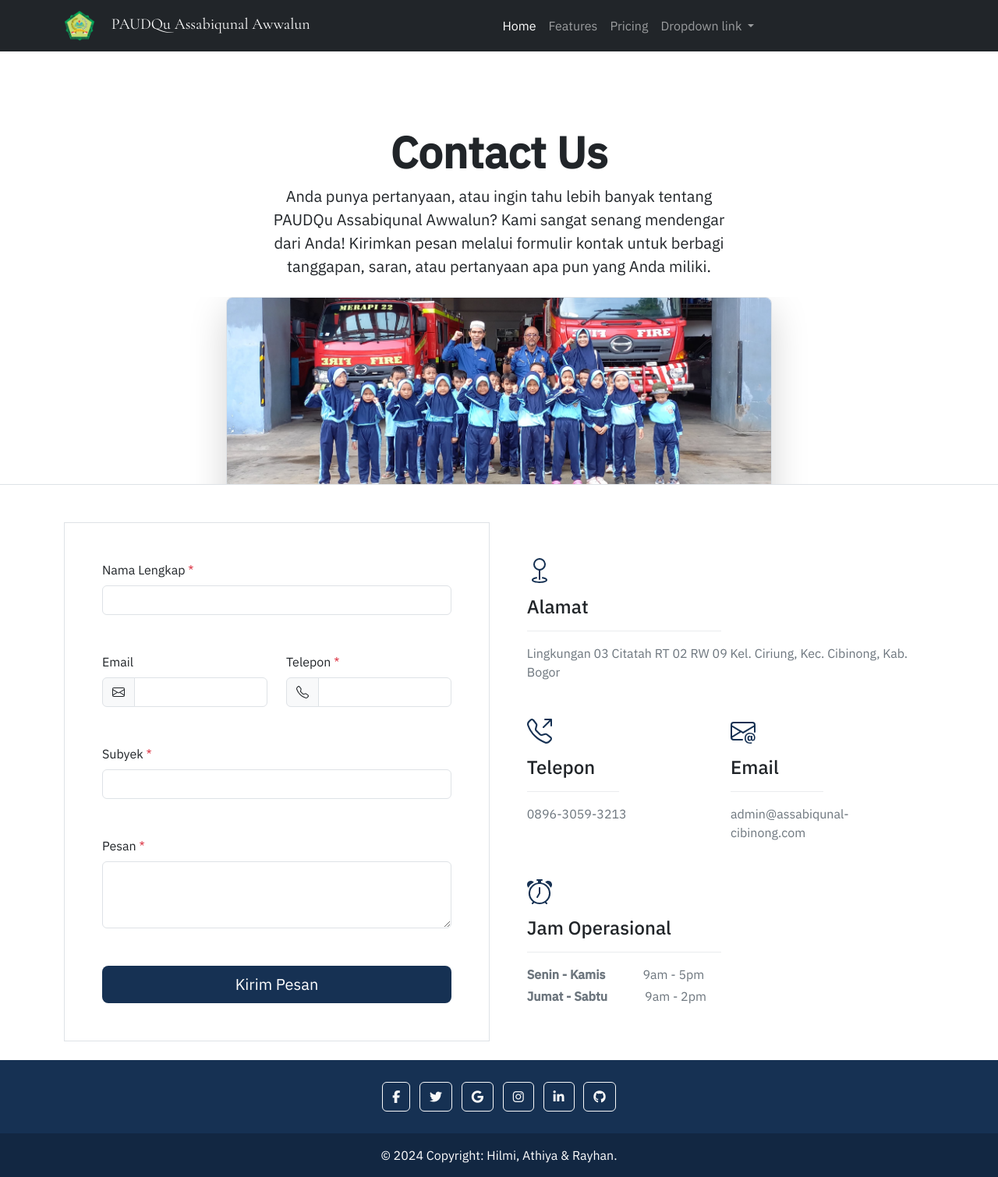
After one commit to rayhansfr/uas-pwl, a PHP site: page /contact.php in a window 1280 px wide. The commit adds this page. Shown: the whole page at 78% size. Run offline with PHP 8.4, Linux system fonts and the light colour scheme.

Commit message:
updating contact us page, not include the js

```diff
--- a/components/footer.php
+++ b/components/footer.php
@@ -0,0 +1,30 @@
+<!-- FOOTER GOES HERE -->
+<footer class="text-center text-white footer-sm">
+    <div class="container p-4 pb-0">
+        <section class="mb-4">
+
+            <a class="btn btn-outline-light btn-floating m-1" href="#!" role="button">
+                <i class="fab fa-facebook-f"></i>
+            </a>
+            <a class="btn btn-outline-light btn-floating m-1" href="#!" role="button">
+                <i class="fab fa-twitter"></i>
+            </a>
+            <a class="btn btn-outline-light btn-floating m-1" href="#!" role="button">
+                <i class="fab fa-google"></i>
+            </a>
+            <a class="btn btn-outline-light btn-floating m-1" href="#!" role="button">
+                <i class="fab fa-instagram"></i>
+            </a>
+            <a class="btn btn-outline-light btn-floating m-1" href="#!" role="button">
+                <i class="fab fa-linkedin-in"></i>
+            </a>
+            <a class="btn btn-outline-light btn-floating m-1" href="#!" role="button">
+                <i class="fab fa-github"></i>
+            </a>
+        </section>
+    </div>
+
+    <div class="text-center p-3 footer-cr">
+        © 2024 Copyright: Hilmi, Athiya & Rayhan.
+    </div>
+</footer>
--- a/components/link.php
+++ b/components/link.php
@@ -8,3 +8,6 @@
 <link rel="preconnect" href="https://fonts.googleapis.com">
 <link rel="preconnect" href="https://fonts.gstatic.com" crossorigin>
 <link href="https://fonts.googleapis.com/css2?family=Cormorant+Garamond&family=IBM+Plex+Sans:wght@400;500&display=swap" rel="stylesheet">
+
+<!-- Icon -->
+<link rel="stylesheet" href="https://cdnjs.cloudflare.com/ajax/libs/font-awesome/6.5.1/css/all.min.css" integrity="sha512-DTOQO9RWCH3ppGqcWaEA1BIZOC6xxalwEsw9c2QQeAIftl+Vegovlnee1c9QX4TctnWMn13TZye+giMm8e2LwA==" crossorigin="anonymous" referrerpolicy="no-referrer" />
--- /dev/null
+++ b/contact.php
@@ -0,0 +1,184 @@
+<!DOCTYPE html>
+<html lang="en">
+  <head>
+    <meta charset="UTF-8">
+    <meta name="viewport" content="width=device-width, initial-scale=1.0">
+    <title>Contact Us</title>
+
+    <link href="https://cdn.jsdelivr.net/npm/bootstrap@5.3.2/dist/css/bootstrap.min.css" rel="stylesheet" integrity="sha384-T3c6CoIi6uLrA9TneNEoa7RxnatzjcDSCmG1MXxSR1GAsXEV/Dwwykc2MPK8M2HN" crossorigin="anonymous">
+    <?php include 'components/link.php'; ?>
+  </head>
+
+  <body>
+    <?php include 'components/navbar.php'; ?>
+
+    <!-- BASA BASI GOES HERE -->
+    <section id="contact">
+        <div class="px-4 pt-5 my-5 text-center border-bottom">
+            <h1 class="display-4 fw-bold">Contact Us</h1>
+            <div class="col-lg-6 mx-auto">
+                <p class="lead mb-4">Anda punya pertanyaan, atau ingin tahu lebih banyak tentang PAUDQu Assabiqunal Awwalun? Kami sangat senang mendengar dari Anda! Kirimkan pesan melalui formulir kontak untuk berbagi tanggapan, saran, atau pertanyaan apa pun yang Anda miliki.</p>
+            </div>
+
+            <div class="overflow-hidden" style="max-height: 30vh;">
+                <div class="container px-5">
+                    <img src="assets/contact/damkar1.jpg" class="img-fluid border rounded-3 shadow-lg mb-4" alt="Example image" width="700" height="500" loading="lazy">
+                </div>
+            </div>
+        </div>
+    </section>
+
+    <!-- FORM GOES HERE -->
+    <section id="form-message">
+        <div class="container">
+            <div class="row gy-4 gy-md-5 gy-lg-0 align-items-md-center mb-4">
+                <div class="col-12 col-lg-6">
+                    <div class="border overflow-hidden">
+                        <form action="#!">
+                            <div class="row gy-4 gy-xl-5 p-4 p-xl-5">
+                                <!-- FORM NAMA -->
+                                <div class="col-12">
+                                    <label for="nama" class="form-label">Nama Lengkap <span class="text-danger">*</span></label>
+                                    <input type="text" class="form-control" id="nama" name="nama" value="" required>
+                                </div>
+
+                                <!-- FORM EMAIL DAN PHONE -->
+                                <div class="col-12 col-md-6">
+                                    <label for="email" class="form-label">Email</label>
+                                    <div class="input-group">
+                                        <span class="input-group-text">
+                                            <svg xmlns="http://www.w3.org/2000/svg" width="16" height="16" fill="currentColor" class="bi bi-envelope" viewBox="0 0 16 16">
+                                                <path d="M0 4a2 2 0 0 1 2-2h12a2 2 0 0 1 2 2v8a2 2 0 0 1-2 2H2a2 2 0 0 1-2-2V4Zm2-1a1 1 0 0 0-1 1v.217l7 4.2 7-4.2V4a1 1 0 0 0-1-1H2Zm13 2.383-4.708 2.825L15 11.105V5.383Zm-.034 6.876-5.64-3.471L8 9.583l-1.326-.795-5.64 3.47A1 1 0 0 0 2 13h12a1 1 0 0 0 .966-.741ZM1 11.105l4.708-2.897L1 5.383v5.722Z" />
+                                            </svg>
+                                        </span>
+                                        <input type="email" class="form-control" id="email" name="email" value="">
+                                    </div>
+                                </div>
+                                <div class="col-12 col-md-6">
+                                    <label for="phone" class="form-label">Telepon <span class="text-danger">*</span></label>
+                                    <div class="input-group">
+                                        <span class="input-group-text">
+                                            <svg xmlns="http://www.w3.org/2000/svg" width="16" height="16" fill="currentColor" class="bi bi-telephone" viewBox="0 0 16 16">
+                                            <path d="M3.654 1.328a.678.678 0 0 0-1.015-.063L1.605 2.3c-.483.484-.661 1.169-.45 1.77a17.568 17.568 0 0 0 4.168 6.608 17.569 17.569 0 0 0 6.608 4.168c.601.211 1.286.033 1.77-.45l1.034-1.034a.678.678 0 0 0-.063-1.015l-2.307-1.794a.678.678 0 0 0-.58-.122l-2.19.547a1.745 1.745 0 0 1-1.657-.459L5.482 8.062a1.745 1.745 0 0 1-.46-1.657l.548-2.19a.678.678 0 0 0-.122-.58L3.654 1.328zM1.884.511a1.745 1.745 0 0 1 2.612.163L6.29 2.98c.329.423.445.974.315 1.494l-.547 2.19a.678.678 0 0 0 .178.643l2.457 2.457a.678.678 0 0 0 .644.178l2.189-.547a1.745 1.745 0 0 1 1.494.315l2.306 1.794c.829.645.905 1.87.163 2.611l-1.034 1.034c-.74.74-1.846 1.065-2.877.702a18.634 18.634 0 0 1-7.01-4.42 18.634 18.634 0 0 1-4.42-7.009c-.362-1.03-.037-2.137.703-2.877L1.885.511z" />
+                                            </svg>
+                                        </span>
+                                        <input type="tel" class="form-control" id="phone" name="phone" value="" required>
+                                    </div>
+                                </div>
+
+                                <!-- FORM SUBJECT -->
+                                <div class="col-12">
+                                    <label for="subject" class="form-label">Subyek <span class="text-danger">*</span></label>
+                                    <input type="text" class="form-control" id="subject" name="subject" value="" required>
+                                </div>
+
+                                <!-- FORM MESSAGE -->
+                                <div class="col-12">
+                                    <label for="message" class="form-label">Pesan <span class="text-danger">*</span></label>
+                                    <textarea class="form-control" id="message" name="message" rows="3" required></textarea>
+                                </div>
+
+                                <!-- BUTTON SUBMIT -->
+                                <div class="col-12">
+                                    <div class="d-grid">
+                                        <button class="btn btn-cust btn-lg" type="submit">Kirim Pesan</button>
+                                    </div>
+                                </div>
+                            </div>
+                        </form>
+                    </div>
+                </div>
+
+
+                <div class="col-12 col-lg-6">
+                    <div class="row justify-content-xl-center">
+                        <div class="col-12 col-xl-11">
+
+                            <!-- ALAMAT -->
+                            <div class="mb-4 mb-md-5">
+                                <div class="mb-3 text-primary">
+                                    <svg xmlns="http://www.w3.org/2000/svg" width="32" height="32" fill="#163153" class="bi bi-geo" viewBox="0 0 16 16">
+                                        <path fill-rule="evenodd" d="M8 1a3 3 0 1 0 0 6 3 3 0 0 0 0-6zM4 4a4 4 0 1 1 4.5 3.969V13.5a.5.5 0 0 1-1 0V7.97A4 4 0 0 1 4 3.999zm2.493 8.574a.5.5 0 0 1-.411.575c-.712.118-1.28.295-1.655.493a1.319 1.319 0 0 0-.37.265.301.301 0 0 0-.057.09V14l.002.008a.147.147 0 0 0 .016.033.617.617 0 0 0 .145.15c.165.13.435.27.813.395.751.25 1.82.414 3.024.414s2.273-.163 3.024-.414c.378-.126.648-.265.813-.395a.619.619 0 0 0 .146-.15.148.148 0 0 0 .015-.033L12 14v-.004a.301.301 0 0 0-.057-.09 1.318 1.318 0 0 0-.37-.264c-.376-.198-.943-.375-1.655-.493a.5.5 0 1 1 .164-.986c.77.127 1.452.328 1.957.594C12.5 13 13 13.4 13 14c0 .426-.26.752-.544.977-.29.228-.68.413-1.116.558-.878.293-2.059.465-3.34.465-1.281 0-2.462-.172-3.34-.465-.436-.145-.826-.33-1.116-.558C3.26 14.752 3 14.426 3 14c0-.599.5-1 .961-1.243.505-.266 1.187-.467 1.957-.594a.5.5 0 0 1 .575.411z" />
+                                    </svg>
+                                </div>
+                                <div>
+                                    <h4 class="mb-2">Alamat</h4>
+                                    <hr class="w-50 mb-3 border-dark-subtle">
+                                    <address class="m-0 text-secondary">Lingkungan 03 Citatah RT 02 RW 09 Kel. Ciriung, Kec. Cibinong, Kab. Bogor</address>
+                                </div>
+                            </div>
+
+
+                            <div class="row mb-sm-4 mb-md-5">
+                                <!-- TELEPON -->
+                                <div class="col-12 col-sm-6">
+                                    <div class="mb-4 mb-sm-0">
+                                        <div class="mb-3 text-primary">
+                                            <svg xmlns="http://www.w3.org/2000/svg" width="32" height="32" fill="#163153" class="bi bi-telephone-outbound" viewBox="0 0 16 16">
+                                                <path d="M3.654 1.328a.678.678 0 0 0-1.015-.063L1.605 2.3c-.483.484-.661 1.169-.45 1.77a17.568 17.568 0 0 0 4.168 6.608 17.569 17.569 0 0 0 6.608 4.168c.601.211 1.286.033 1.77-.45l1.034-1.034a.678.678 0 0 0-.063-1.015l-2.307-1.794a.678.678 0 0 0-.58-.122l-2.19.547a1.745 1.745 0 0 1-1.657-.459L5.482 8.062a1.745 1.745 0 0 1-.46-1.657l.548-2.19a.678.678 0 0 0-.122-.58L3.654 1.328zM1.884.511a1.745 1.745 0 0 1 2.612.163L6.29 2.98c.329.423.445.974.315 1.494l-.547 2.19a.678.678 0 0 0 .178.643l2.457 2.457a.678.678 0 0 0 .644.178l2.189-.547a1.745 1.745 0 0 1 1.494.315l2.306 1.794c.829.645.905 1.87.163 2.611l-1.034 1.034c-.74.74-1.846 1.065-2.877.702a18.634 18.634 0 0 1-7.01-4.42 18.634 18.634 0 0 1-4.42-7.009c-.362-1.03-.037-2.137.703-2.877L1.885.511zM11 .5a.5.5 0 0 1 .5-.5h4a.5.5 0 0 1 .5.5v4a.5.5 0 0 1-1 0V1.707l-4.146 4.147a.5.5 0 0 1-.708-.708L14.293 1H11.5a.5.5 0 0 1-.5-.5z" />
+                                            </svg>
+                                        </div>
+                                        <div>
+                                            <h4 class="mb-2">Telepon</h4>
+                                            <hr class="w-50 mb-3 border-dark-subtle">
+                                            <p class="mb-0">
+                                                <a class="link-secondary text-decoration-none" href="tel:+6289630593213">0896-3059-3213</a>
+                                            </p>
+                                        </div>
+                                    </div>
+                                </div>
+
+                                <!-- EMAIL -->
+                                <div class="col-12 col-sm-6">
+                                    <div class="mb-4 mb-sm-0">
+                                        <div class="mb-3 text-primary">
+                                            <svg xmlns="http://www.w3.org/2000/svg" width="32" height="32" fill="#163153" class="bi bi-envelope-at" viewBox="0 0 16 16">
+                                                <path d="M2 2a2 2 0 0 0-2 2v8.01A2 2 0 0 0 2 14h5.5a.5.5 0 0 0 0-1H2a1 1 0 0 1-.966-.741l5.64-3.471L8 9.583l7-4.2V8.5a.5.5 0 0 0 1 0V4a2 2 0 0 0-2-2H2Zm3.708 6.208L1 11.105V5.383l4.708 2.825ZM1 4.217V4a1 1 0 0 1 1-1h12a1 1 0 0 1 1 1v.217l-7 4.2-7-4.2Z" />
+                                                <path d="M14.247 14.269c1.01 0 1.587-.857 1.587-2.025v-.21C15.834 10.43 14.64 9 12.52 9h-.035C10.42 9 9 10.36 9 12.432v.214C9 14.82 10.438 16 12.358 16h.044c.594 0 1.018-.074 1.237-.175v-.73c-.245.11-.673.18-1.18.18h-.044c-1.334 0-2.571-.788-2.571-2.655v-.157c0-1.657 1.058-2.724 2.64-2.724h.04c1.535 0 2.484 1.05 2.484 2.326v.118c0 .975-.324 1.39-.639 1.39-.232 0-.41-.148-.41-.42v-2.19h-.906v.569h-.03c-.084-.298-.368-.63-.954-.63-.778 0-1.259.555-1.259 1.4v.528c0 .892.49 1.434 1.26 1.434.471 0 .896-.227 1.014-.643h.043c.118.42.617.648 1.12.648Zm-2.453-1.588v-.227c0-.546.227-.791.573-.791.297 0 .572.192.572.708v.367c0 .573-.253.744-.564.744-.354 0-.581-.215-.581-.8Z" />
+                                            </svg>
+                                        </div>
+                                        <div>
+                                            <h4 class="mb-2">Email</h4>
+                                            <hr class="w-50 mb-3 border-dark-subtle">
+                                            <p class="mb-0">
+                                                <a class="link-secondary text-decoration-none" href="mailto:admin@assabiqunal-cibinong.com">admin@assabiqunal-cibinong.com</a>
+                                            </p>
+                                        </div>
+                                    </div>
+                                </div>
+                            </div>
+
+                            <!-- JAM OPERASIONAL -->
+                            <div>
+                                <div class="mb-3 text-primary">
+                                    <svg xmlns="http://www.w3.org/2000/svg" width="32" height="32" fill="#163153" class="bi bi-alarm" viewBox="0 0 16 16">
+                                    <path d="M8.5 5.5a.5.5 0 0 0-1 0v3.362l-1.429 2.38a.5.5 0 1 0 .858.515l1.5-2.5A.5.5 0 0 0 8.5 9V5.5z" />
+                                    <path d="M6.5 0a.5.5 0 0 0 0 1H7v1.07a7.001 7.001 0 0 0-3.273 12.474l-.602.602a.5.5 0 0 0 .707.708l.746-.746A6.97 6.97 0 0 0 8 16a6.97 6.97 0 0 0 3.422-.892l.746.746a.5.5 0 0 0 .707-.708l-.601-.602A7.001 7.001 0 0 0 9 2.07V1h.5a.5.5 0 0 0 0-1h-3zm1.038 3.018a6.093 6.093 0 0 1 .924 0 6 6 0 1 1-.924 0zM0 3.5c0 .753.333 1.429.86 1.887A8.035 8.035 0 0 1 4.387 1.86 2.5 2.5 0 0 0 0 3.5zM13.5 1c-.753 0-1.429.333-1.887.86a8.035 8.035 0 0 1 3.527 3.527A2.5 2.5 0 0 0 13.5 1z" />
+                                    </svg>
+                                </div>
+                                <div>
+                                    <h4 class="mb-2">Jam Operasional</h4>
+                                    <hr class="w-50 mb-3 border-dark-subtle">
+                                    <div class="d-flex mb-1">
+                                        <p class="text-secondary fw-bold mb-0 me-5">Senin - Kamis</p>
+                                        <p class="text-secondary mb-0">9am - 5pm</p>
+                                    </div>
+                                    <div class="d-flex">
+                                        <p class="text-secondary fw-bold mb-0 me-5">Jumat - Sabtu</p>
+                                        <p class="text-secondary mb-0">9am - 2pm</p>
+                                    </div>
+                                </div>
+                            </div>
+                        </div>
+                    </div>
+                </div>
+            </div>
+        </div>
+    </section>
+
+    <?php include 'components/footer.php'; ?>
+
+    <script src="script.js"></script>
+    <script src="https://cdn.jsdelivr.net/npm/bootstrap@5.3.2/dist/js/bootstrap.bundle.min.js" integrity="sha384-C6RzsynM9kWDrMNeT87bh95OGNyZPhcTNXj1NW7RuBCsyN/o0jlpcV8Qyq46cDfL" crossorigin="anonymous"></script>
+</body>
+</html>
--- a/home.php
+++ b/home.php
@@ -37,7 +37,7 @@
             <h1 class="display-5 fw-bold lh-1 mb-3">Pendidikan Berbasis Al-Quran</h1>
             <p class="lead">Transformasi spiritual melalui pendekatan holistik: Akidah dan akhlak mulia, pemberantasan buta huruf Al-Quran, cinta Kitab Suci, serta persiapan membaca Al-Quran yang baik dan benar. Bergabunglah untuk membentuk masa depan bercahaya bersama kami!</p>
             <div class="d-grid gap-2 d-md-flex justify-content-md-start">
-              <button type="button" class="btn btn-ppdb btn-lg px-4 me-md-2">Informasi PPDB</button>
+              <button type="button" class="btn btn-cust btn-lg px-4 me-md-2">Informasi PPDB</button>
               <a href="#program-unggulan">
                 <button type="button" class="btn btn-outline-secondary btn-lg px-4">Program Unggulan</button>
               </a>
--- a/style.css
+++ b/style.css
@@ -33,13 +33,21 @@ body {
     z-index: 1;
 }
 
-.btn-ppdb {
+.btn-cust {
     background-color: #163153;
     color: #fff;
 }
 
-.btn-ppdb:hover {
+.btn-cust:hover {
     background-color: #fff;
     color: #163153;
     border: 1px solid #163153;
 }
+
+.footer-sm {
+    background-color: #163153;
+}
+
+.footer-cr {
+    background-color: rgba(0, 0, 0, 0.2);
+}
```
Also changed, not shown: assets/contact/damkar.jpg (added), assets/contact/damkar1.jpg (added).
